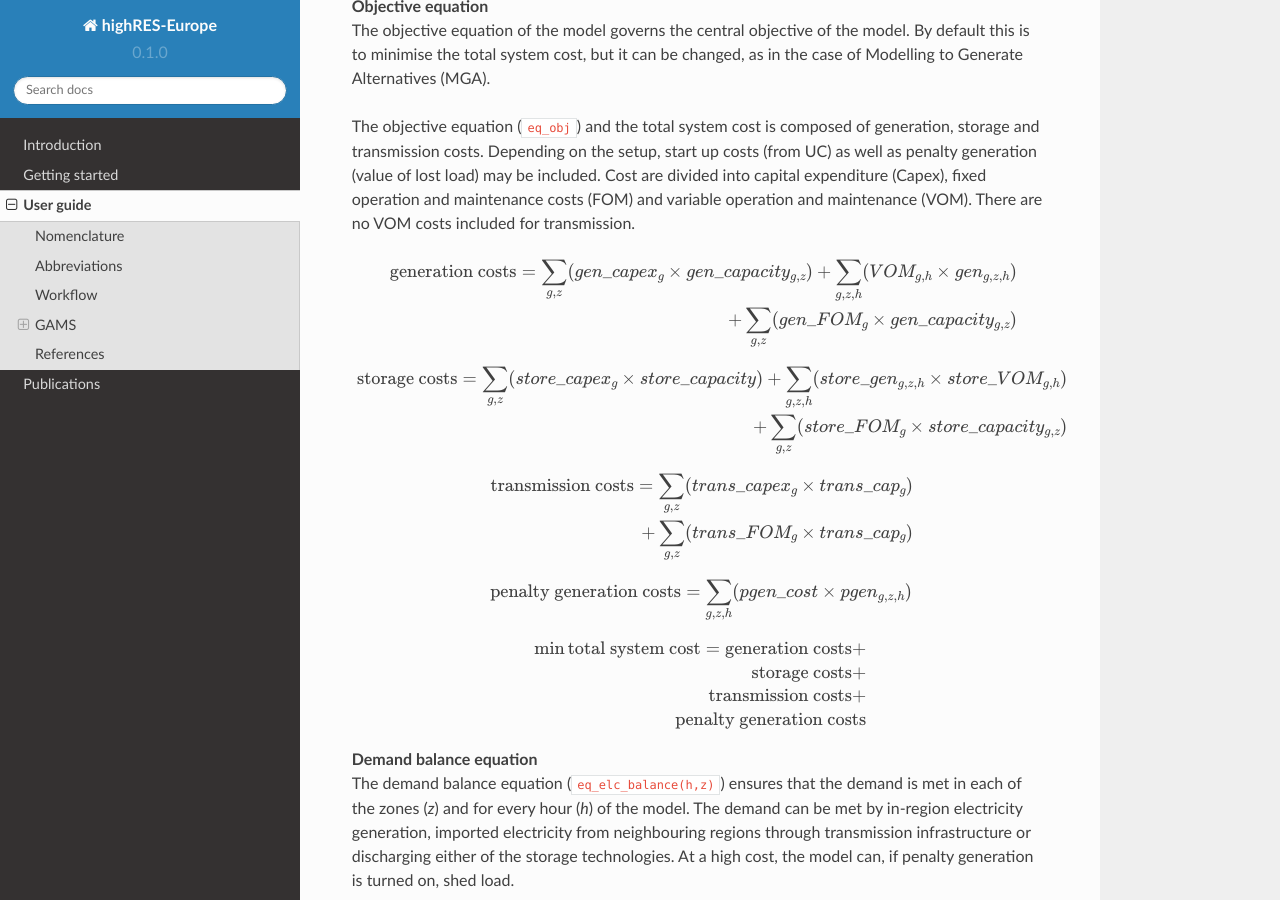
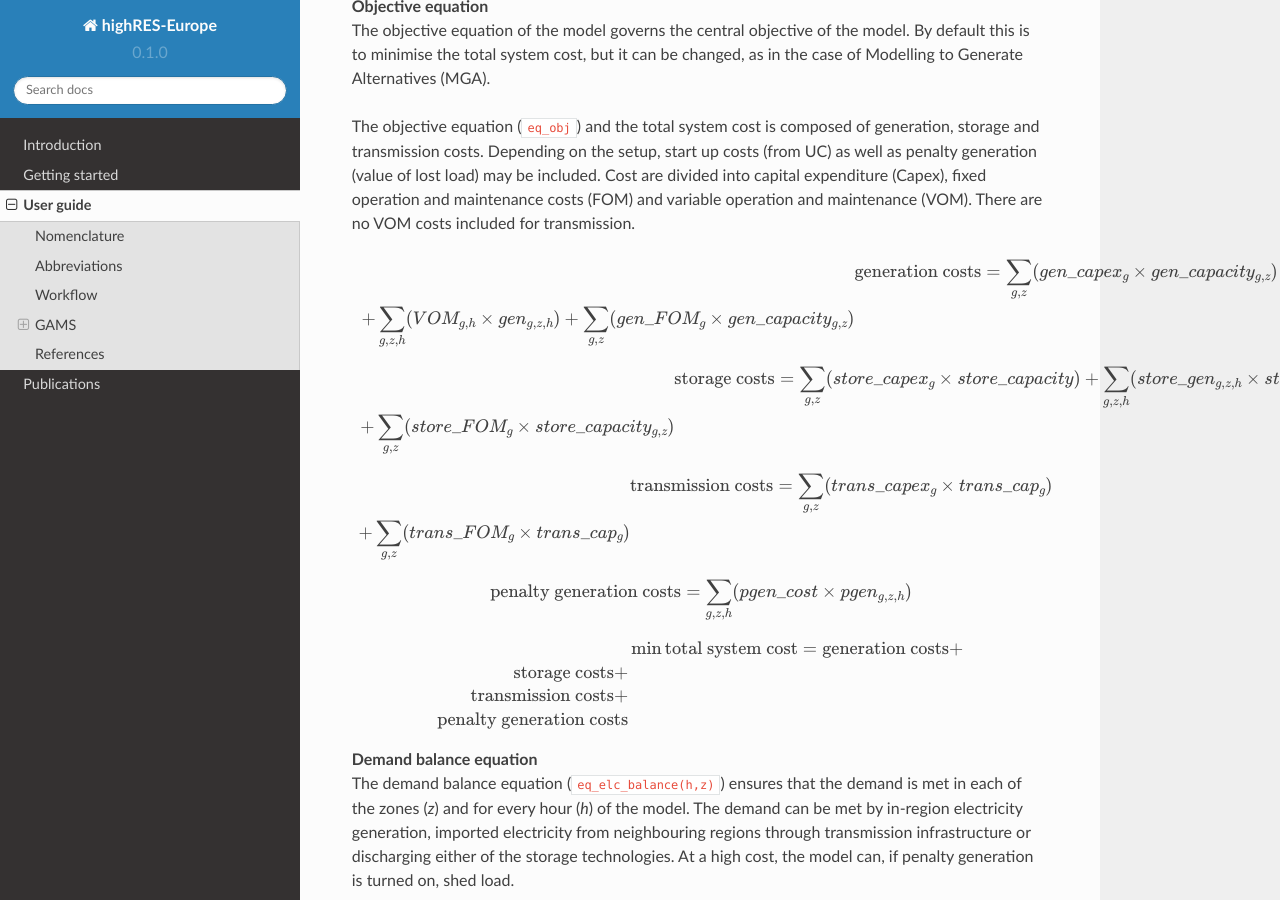
Before and after one commit to highRES-model/highRES-Europe-WF, a Sphinx documentation site: the page built from docs/source/user_guide.rst, in a window 1280 px wide and 900 px high, scrolled down 942 px. Built offline with Sphinx 7.4.7 and the Read the Docs theme 2.0.0, drawn with Linux system fonts in a browser that asks for light colours.

Commit message:
doc eqn fmt

```diff
--- a/docs/source/user_guide.rst
+++ b/docs/source/user_guide.rst
@@ -38,27 +38,27 @@
 
 .. math::
    \begin{align*}
-      \text{generation costs} = \sum_{g,z}(gen\_capex_{g} \times gen\_capacity_{g,z}) + \sum_{g,z,h}(VOM_{g,h} \times gen_{g,z,h}) \\ + \sum_{g,z}(gen\_FOM_{g} \times gen\_capacity_{g,z})
+      & \text{generation costs} = \sum_{g,z}(gen\_capex_{g} \times gen\_capacity_{g,z}) \\ + \sum_{g,z,h}(VOM_{g,h} \times gen_{g,z,h}) + \sum_{g,z}(gen\_FOM_{g} \times gen\_capacity_{g,z})
    \end{align*}
 
 .. math::
    \begin{align*}
-      \text{storage costs} = \sum_{g,z}(store\_capex_{g} \times store\_capacity) + \sum_{g,z,h}(store\_gen_{g,z,h} \times store\_VOM_{g,h}) \\ + \sum_{g,z}(store\_FOM_{g} \times store\_capacity_{g,z})
+      & \text{storage costs} = \sum_{g,z}(store\_capex_{g} \times store\_capacity) + \sum_{g,z,h}(store\_gen_{g,z,h} \times store\_VOM_{g,h}) \\ + \sum_{g,z}(store\_FOM_{g} \times store\_capacity_{g,z})
    \end{align*}
 
 .. math::
    \begin{align*}
-      \text{transmission costs} = \sum_{g,z}(trans\_capex_{g} \times trans\_cap_{g}) \\ + \sum_{g,z}(trans\_FOM_{g} \times trans\_cap_{g})
+      & \text{transmission costs} = \sum_{g,z}(trans\_capex_{g} \times trans\_cap_{g}) \\ + \sum_{g,z}(trans\_FOM_{g} \times trans\_cap_{g})
    \end{align*}
 
 .. math::
    \begin{align*}
-      \text{penalty generation costs} = \sum_{g,z,h}(pgen\_cost \times pgen_{g,z,h}) \\
+      & \text{penalty generation costs} = \sum_{g,z,h}(pgen\_cost \times pgen_{g,z,h}) \\
    \end{align*}
 
 .. math::
    \begin{align*}
-      \min \text{total system cost} = \text{generation costs} + \\ \text{storage costs} + \\ \text{transmission costs} + \\ \text{penalty generation costs}
+      & \min \text{total system cost} = \text{generation costs} + \\ \text{storage costs} + \\ \text{transmission costs} + \\ \text{penalty generation costs}
    \end{align*}
 
 | **Demand balance equation**
```
